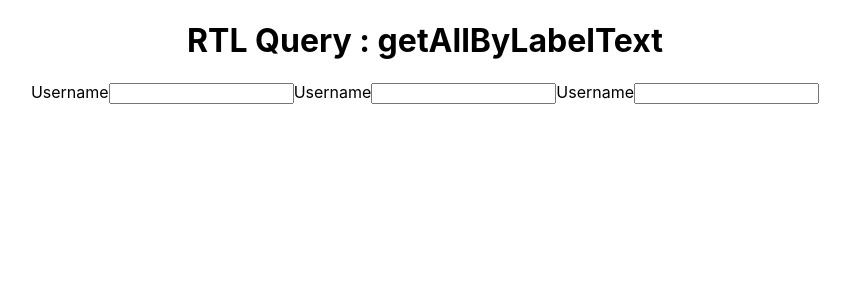
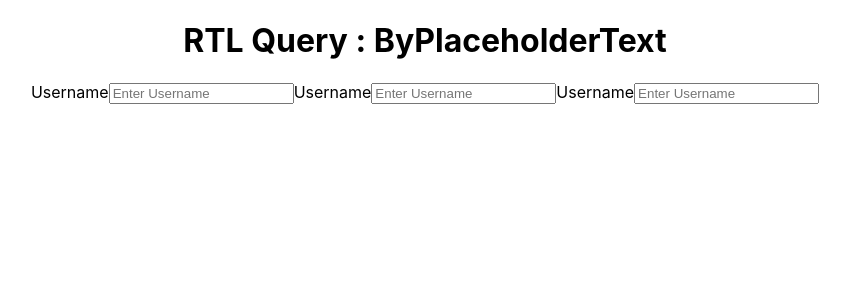
Before and after one commit to Faizanulghani/react-testing, a React (Create React App) app: page / in a window 1280 px wide. Shown: the top 300 px of the page, without its empty margins (215-1065 px from the left). Built offline with nearby package versions, Linux system fonts and the light colour scheme.

Commit message:
getByPlaceholderText and getAllByPlaceholderText

```diff
--- a/src/App.js
+++ b/src/App.js
@@ -3,15 +3,15 @@ import "./App.css";
 function App() {
   return (
     <div className="App">
-      <h1>RTL Query : getAllByLabelText</h1>
+      <h1>RTL Query : ByPlaceholderText</h1>
       <label htmlFor="username">Username</label>
-      <input type="text" id="username" />
+      <input type="text" id="username" placeholder="Enter Username" />
 
       <label htmlFor="username2">Username</label>
-      <input type="text" id="username2" />
+      <input type="text" id="username2" placeholder="Enter Username" />
 
       <label htmlFor="username3">Username</label>
-      <input type="text" id="username3" />
+      <input type="text" id="username3" placeholder="Enter Username" />
     </div>
   );
 }
```
Also changed, not shown: 1 other file (tests, documents, lock files or other folders).
